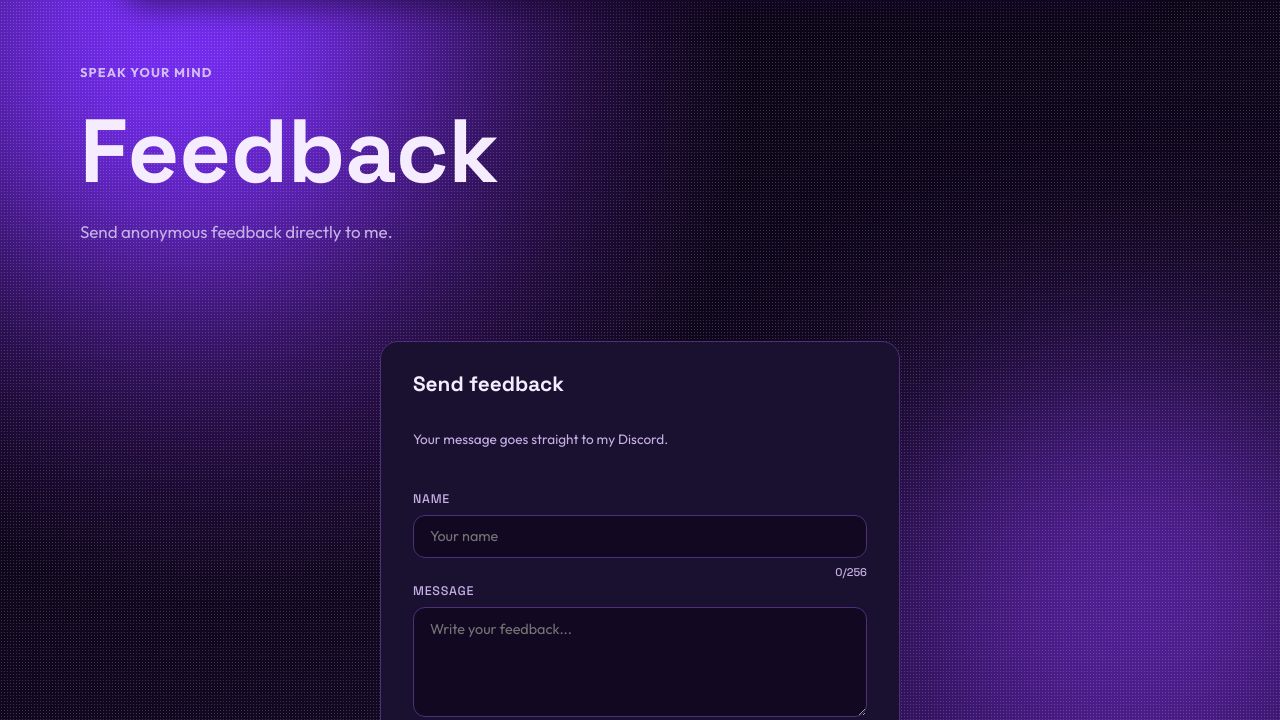
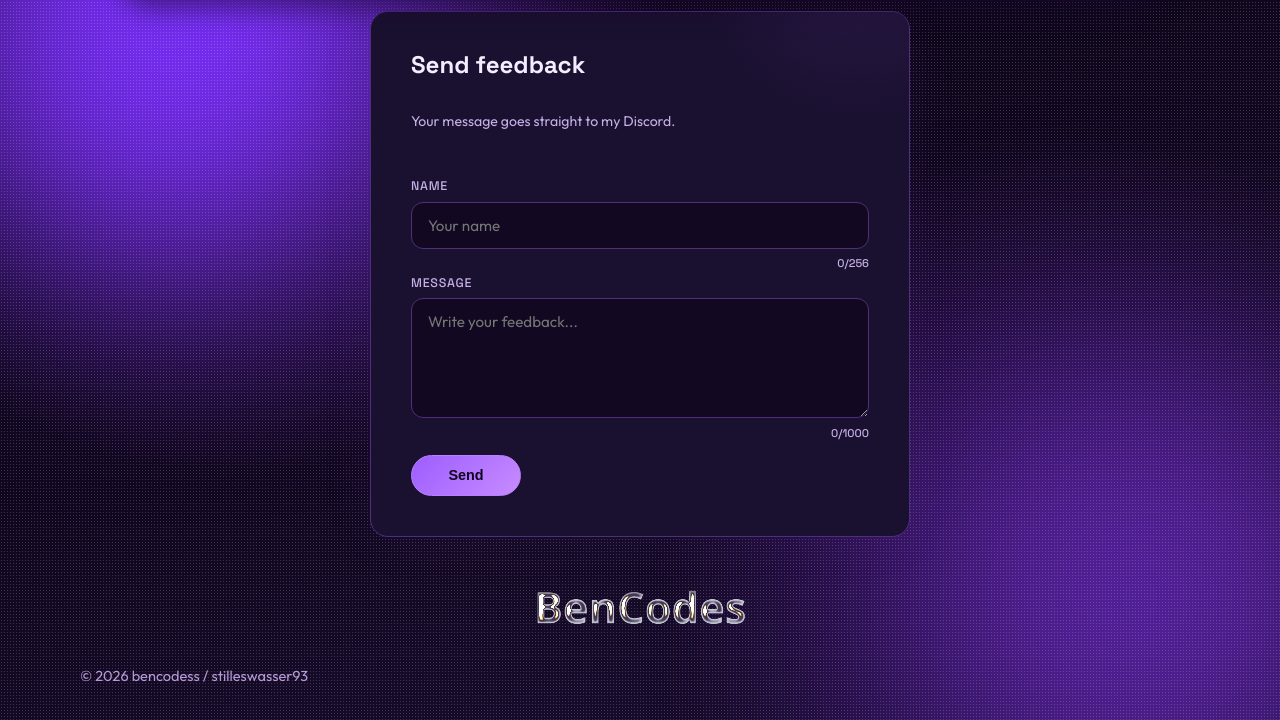
Before and after one commit to bencodess/benslogs, a website: page feedback/index.html in a window 1280 px wide. Shown: the part 80-800 px from the top of the page. Drawn offline with Linux system fonts and the light colour scheme; no server answers; files whose address does not match are found by name.

Commit message:
feat: redesign feedback page (fullscreen, centered), encrypt slur blacklist, remove auto-reload

```diff
--- a/feedback/index.html
+++ b/feedback/index.html
@@ -12,8 +12,25 @@
     <link href="https://fonts.googleapis.com/css2?family=Outfit:wght@400;500;600;700;800&family=Space+Grotesk:wght@500;700&display=swap" rel="stylesheet" />
     <link rel="stylesheet" href="../styles.css" />
     <style>
+      body.page-feedback {
+        display: flex;
+        flex-direction: column;
+        min-height: 100vh;
+      }
+
+      body.page-feedback main {
+        flex: 1;
+        display: flex;
+        align-items: center;
+        justify-content: center;
+        width: 100%;
+        max-width: 100%;
+        padding: 1.5rem 1rem;
+      }
+
       .fb-wrap {
-        max-width: 520px;
+        width: 100%;
+        max-width: 540px;
         margin: 0 auto;
       }
 
@@ -21,31 +38,32 @@
         background: var(--surface);
         border: 1px solid var(--line);
         border-radius: var(--radius);
-        padding: 2rem;
+        padding: 2.5rem;
         position: relative;
         overflow: hidden;
+        box-shadow: 0 0 60px rgba(176, 109, 255, 0.06);
       }
 
       .fb-card__glow {
         position: absolute;
-        top: -60%;
-        right: -30%;
-        width: 240px;
-        height: 240px;
-        background: radial-gradient(circle, rgba(176, 109, 255, 0.08), transparent 70%);
+        top: -40%;
+        right: -20%;
+        width: 320px;
+        height: 320px;
+        background: radial-gradient(circle, rgba(176, 109, 255, 0.1), transparent 70%);
         pointer-events: none;
       }
 
       .fb-card h2 {
-        font-size: 1.3rem;
+        font-size: 1.5rem;
         font-weight: 700;
         margin: 0 0 0.25rem;
       }
 
       .fb-card .sub {
         color: var(--muted);
-        font-size: 0.85rem;
-        margin-bottom: 1.5rem;
+        font-size: 0.88rem;
+        margin-bottom: 1.75rem;
       }
 
       .fb-form {
@@ -69,13 +87,13 @@
       .fb-field input,
       .fb-field textarea {
         width: 100%;
-        padding: 0.7rem 1rem;
+        padding: 0.8rem 1rem;
         border-radius: 12px;
         border: 1px solid var(--line);
         background: var(--bg-soft);
         color: var(--ink);
         font-family: "Outfit", sans-serif;
-        font-size: 0.9rem;
+        font-size: 0.95rem;
         outline: none;
         transition: border-color 200ms, box-shadow 200ms;
       }
@@ -99,7 +117,7 @@
 
       .fb-field textarea {
         resize: vertical;
-        min-height: 110px;
+        min-height: 120px;
       }
 
       .fb-field__footer {
@@ -141,7 +159,14 @@
         display: flex;
         align-items: center;
         gap: 0.75rem;
-        margin-top: 0.5rem;
+        margin-top: 0.75rem;
+      }
+
+      .fb-actions .btn {
+        min-width: 110px;
+        justify-content: center;
+        padding: 0.7rem 1.5rem;
+        font-size: 0.9rem;
       }
 
       .fb-status {
@@ -167,7 +192,7 @@
         flex-direction: column;
         align-items: center;
         justify-content: center;
-        padding: 2.5rem 1rem;
+        padding: 3rem 1rem;
         text-align: center;
         animation: fbFadeIn 400ms ease;
       }
@@ -177,36 +202,37 @@
       }
 
       .fb-success__icon {
-        width: 56px;
-        height: 56px;
+        width: 64px;
+        height: 64px;
         border-radius: 50%;
         background: rgba(176, 109, 255, 0.15);
         display: grid;
         place-items: center;
-        margin-bottom: 1rem;
+        margin-bottom: 1.25rem;
         animation: fbPop 400ms cubic-bezier(0.175, 0.885, 0.32, 1.275);
       }
 
       .fb-success__icon svg {
-        width: 28px;
-        height: 28px;
+        width: 32px;
+        height: 32px;
         color: var(--accent);
       }
 
       .fb-success h3 {
-        font-size: 1.15rem;
+        font-size: 1.3rem;
         font-weight: 700;
         margin: 0 0 0.3rem;
       }
 
       .fb-success p {
-        font-size: 0.85rem;
+        font-size: 0.9rem;
         color: var(--muted);
-        margin: 0 0 1.25rem;
+        margin: 0 0 1.5rem;
       }
 
       .fb-success .btn {
-        font-size: 0.82rem;
+        font-size: 0.85rem;
+        padding: 0.7rem 1.5rem;
       }
 
       .fb-form.hidden {
@@ -222,11 +248,6 @@
         0% { transform: scale(0); }
         60% { transform: scale(1.15); }
         100% { transform: scale(1); }
-      }
-
-      .fb-form .btn {
-        min-width: 100px;
-        justify-content: center;
       }
 
       .inline-loader {
@@ -245,11 +266,11 @@
       }
 
       @media (max-width: 560px) {
-        .fb-card { padding: 1.25rem; }
+        .fb-card { padding: 1.5rem; }
       }
     </style>
   </head>
-  <body>
+  <body class="page-feedback">
     <div class="bg-noise" aria-hidden="true"></div>
     <div class="orb orb-a" aria-hidden="true"></div>
     <div class="orb orb-b" aria-hidden="true"></div>
@@ -268,13 +289,6 @@
     </header>
 
     <main>
-      <section class="hero reveal">
-        <p class="eyebrow">Speak your mind</p>
-        <h1>Feedback</h1>
-        <p class="lead">Send anonymous feedback directly to me.</p>
-      </section>
-
-      <section class="section reveal">
       <div class="fb-wrap">
         <div class="fb-card">
           <div class="fb-card__glow" aria-hidden="true"></div>
@@ -321,7 +335,6 @@
           </div>
         </div>
       </div>
-      </section>
     </main>
 
     <footer>
@@ -410,8 +423,6 @@
         const msgOk = validateField(msgInput, msgError, { required: true, emptyMsg: "Write a message", min: 10, minMsg: "At least 10 characters" });
         if (!nameOk || !msgOk) return;
 
-        if (!nameOk || !msgOk) return;
-
         statusMsg.innerHTML = '<span class="inline-loader"></span> Sending...';
         sendBtn.disabled = true;
 
--- a/script.js
+++ b/script.js
@@ -188,7 +188,6 @@ const FEEDBACK_BLOCKED_TERMS = [
 const DEFAULT_SITE_CONFIG = {
   devtools: false,
 };
-const AUTO_RELOAD_MS = 60000;
 const LANYARD_STALE_MS = 5 * 1000;
 const OUTAGE_START_KEY = `lanyard_outage_start_${USER_ID}`;
 const statusTextEl = document.getElementById("discordStatusText");
@@ -523,16 +522,6 @@ function isAdminPath(pathname) {
   return /\/admin(?:\/index\.html)?$/.test(path);
 }
 
-function setupAutoReload() {
-  if (isContactPath(window.location.pathname) || isAdminPath(window.location.pathname)) {
-    return;
-  }
-
-  window.setInterval(() => {
-    window.location.reload();
-  }, AUTO_RELOAD_MS);
-}
-
 function setupFeedbackForm() {
   const form = document.getElementById("feedbackForm");
   const nameEl = document.getElementById("feedbackName");
@@ -688,7 +677,6 @@ if (statusTextEl && activityTextEl && dotEl) {
   setInterval(loadDiscordStatus, 5000);
 }
 
-setupAutoReload();
 setupProjectCards();
 
 void (async () => {
--- a/supabase/functions/feedback/index.ts
+++ b/supabase/functions/feedback/index.ts
@@ -8,13 +8,14 @@ function decrypt(hex: string, key: string): string {
 
 const webhookUrl = decrypt(ENC_HEX, ENC_KEY);
 
+const BLOCKED_ENC = "0a5a1a0f55164f1d1a3801524f0a0b53040e2d175b1c365e4c5c57185a1d1f5e05491a0f390754540b1648050a3817581034574c41460b501200580d5d180f38095c58181051170a2d0f4f0b3a465140520757121742055d1d0a23024a5801";
+const BLOCKED_TERMS = decrypt(BLOCKED_ENC, ENC_KEY).split("|");
+
 const corsHeaders = {
   "Access-Control-Allow-Origin": "*",
   "Access-Control-Allow-Methods": "GET, POST, OPTIONS",
   "Access-Control-Allow-Headers": "Content-Type, Authorization",
 };
-
-const BLOCKED_TERMS = ["hitler", "nigga", "nigger", "heil", "nazis", "nazi"];
 
 Deno.serve(async (req: Request) => {
   if (req.method === "OPTIONS") {
```
Also changed, not shown: js/script.js (+0 -12 lines). Lines whose indentation alone changed are shown as unchanged.
